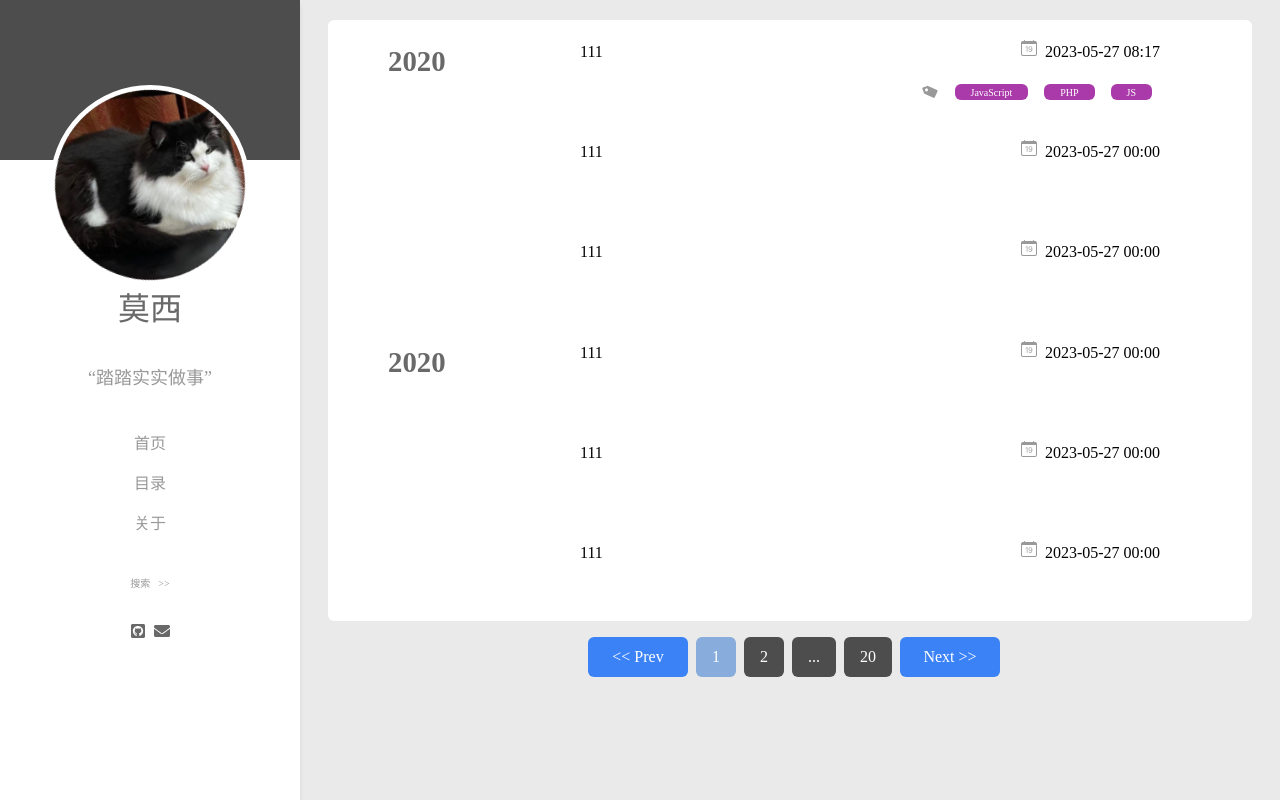
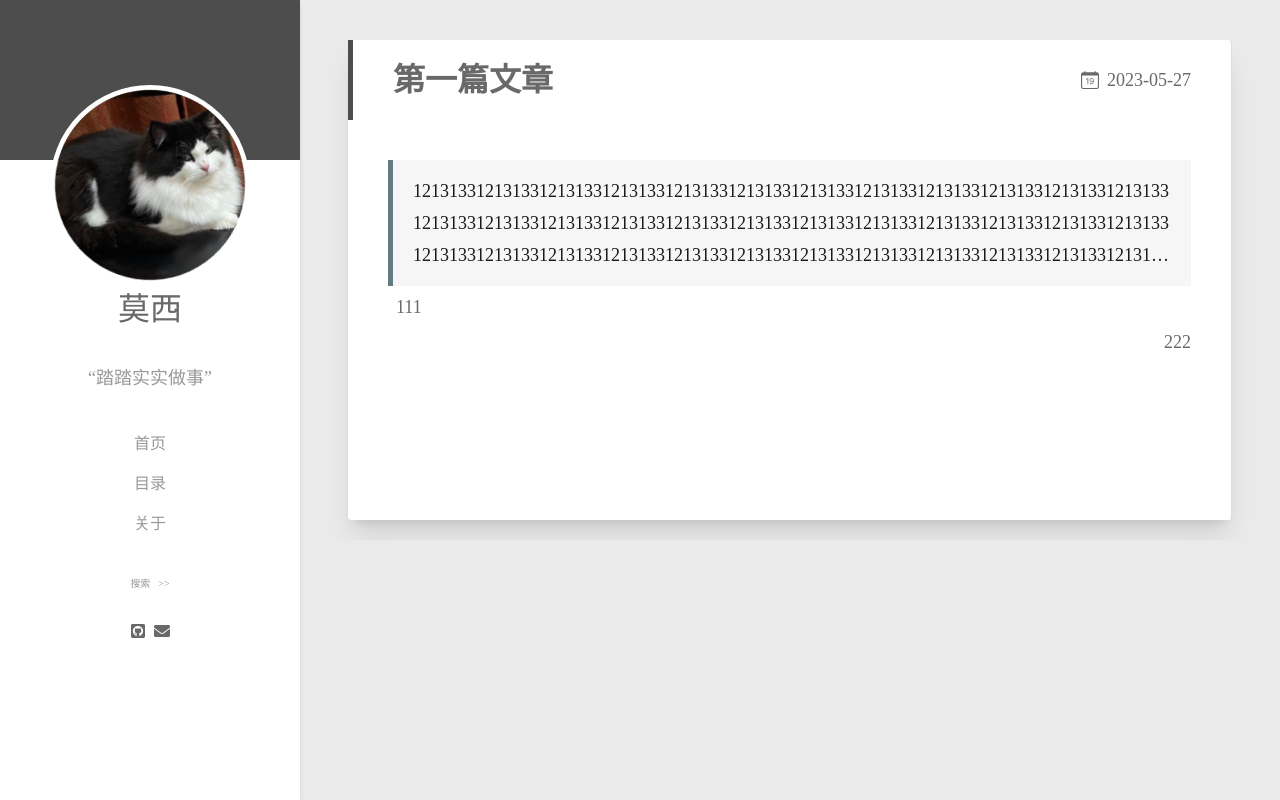
Before and after one commit to fwx5618177/simple_blog, a Next.js app: page / in a window 1280 px wide. Built offline with nearby package versions, Linux system fonts and the light colour scheme.

Commit message:
feat: add article post and block quote

```diff
--- a/src/app/list/page.tsx
+++ b/src/app/list/page.tsx
@@ -1,3 +1,19 @@
+"use client";
+
+import ArticleList from "@/components/ArticleList";
+import { useBase } from "@/contexts/BaseProvider";
+
 export default function Page() {
-  return <main className="overflow-auto">133</main>;
+  const { setIsMidOpen, isMidOpen } = useBase();
+
+  return (
+    <main
+      className="overflow-auto"
+      onClick={() => {
+        if (isMidOpen) setIsMidOpen(false);
+      }}
+    >
+      <ArticleList />
+    </main>
+  );
 }
--- a/src/app/page.tsx
+++ b/src/app/page.tsx
@@ -1,7 +1,7 @@
 "use client";
 
-import ArticleList from "@/components/ArticleList";
 import { useBase } from "@/contexts/BaseProvider";
+import MainPage from "@/views/Main";
 
 export default function Page() {
   const { setIsMidOpen, isMidOpen } = useBase();
@@ -13,7 +13,7 @@ export default function Page() {
         if (isMidOpen) setIsMidOpen(false);
       }}
     >
-      <ArticleList />
+      <MainPage />
     </main>
   );
 }
--- /dev/null
+++ b/src/components/ArticlePost/index.tsx
@@ -0,0 +1,25 @@
+import React, { FC } from "react";
+import Paper from "../Paper";
+import { PaperProps } from "../../../types/paper";
+
+const ArticlePost: FC<
+  PaperProps & {
+    blockquote?: string | React.ReactNode;
+  }
+> = ({ title, time, children, pageSize = "base", blockquote }) => {
+  return (
+    <Paper title={title} time={time} pageSize={pageSize}>
+      <div className="relative p-0 m-0">
+        <blockquote className="break-all px-[20px] w-full bg-blockQuote leading-8 py-[15px] mt-10 border-l-[5px] border-l-solid border-l-blockQuote text-lg text-fourth">
+          <p className="line-clamp-3">{blockquote}</p>
+        </blockquote>
+        <div className="m-2">{children}</div>
+        <div className="absolute right-0">
+          <footer>222</footer>
+        </div>
+      </div>
+    </Paper>
+  );
+};
+
+export default ArticlePost;
--- a/src/components/Paper/index.tsx
+++ b/src/components/Paper/index.tsx
@@ -7,9 +7,14 @@ const Paper: FC<PaperProps> = ({
   title = "title",
   time = new Date(),
   children,
+  pageSize = "base",
 }) => {
+  const size = `min-h-${pageSize}`;
+
   return (
-    <article className="shadow-xl min-h-[60vh] bg-paper m-5 border-default border-[1px] border-solid border-t-primary border-b-primary rounded-[4px] transition-all duration-700 ease">
+    <article
+      className={`shadow-xl ${size} bg-paper m-5 border-default border-[1px] border-solid border-l-0 border-t-0 border-t-primary border-b-primary rounded-[4px] transition-all duration-700 ease`}
+    >
       <header className="text-primary w-full h-[80px] border-secondary border-l-[5px] border-solid flex flex-row justify-between items-center px-10">
         <h1 className="font-bold text-title">{title}</h1>
         <a href="/">
--- /dev/null
+++ b/src/views/Main/index.tsx
@@ -0,0 +1,17 @@
+import ArticlePost from "@/components/ArticlePost";
+import Paper from "@/components/Paper";
+import dayjs from "dayjs";
+
+const MainPage = () => {
+  return (
+    <ArticlePost
+      title={"第一篇文章"}
+      time={dayjs().toString()}
+      blockquote={"1213133".repeat(10000)}
+    >
+      111
+    </ArticlePost>
+  );
+};
+
+export default MainPage;
--- a/tailwind.config.js
+++ b/tailwind.config.js
@@ -6,6 +6,9 @@ module.exports = {
     {
       pattern: /bg-.*/,
       variants: ["before"],
+    },
+    {
+      pattern: /(h-|min-h-).*/,
     },
   ],
   theme: {
@@ -19,6 +22,20 @@ module.exports = {
         info: "#14b8a6",
         debug: "#6b21a8",
         error: "#f44336",
+      },
+      height: {
+        sm: "50vh",
+        base: "65vh",
+        lg: "75vh",
+        xl: "85vh",
+        xxl: "90vh",
+      },
+      minHeight: {
+        sm: "50vh",
+        base: "60vh",
+        lg: "70vh",
+        xl: "80vh",
+        xxl: "90vh",
       },
       textColor: {
         default: "#fff",
@@ -50,9 +67,6 @@ module.exports = {
       fontFamily: {
         default: ["Roboto", "sans-serif"],
       },
-      borderColor: {
-        primary: "#d3d3d3",
-      },
       backgroundColor: {
         default: "#4d4d4d",
         primary: "#3b82f6",
@@ -66,6 +80,7 @@ module.exports = {
         paper: "#fff",
         dark: "#343437fa",
         light: "#fff",
+        blockQuote: "#f6f6f6",
       },
       transitionDuration: {
         800: "800ms",
@@ -77,6 +92,8 @@ module.exports = {
         default: "#ddd",
         primary: "#fff",
         secondary: "#4d4d4d",
+        fifth: "#d3d3d3",
+        blockQuote: "#657b83",
       },
     },
   },
--- a/types/paper.ts
+++ b/types/paper.ts
@@ -1,5 +1,8 @@
+type PaperPageSize = "sm" | "base" | "lg" | "xl";
+
 export interface PaperProps {
   title: string;
   time: string;
-  children: React.ReactNode;
+  children?: React.ReactNode;
+  pageSize?: PaperPageSize;
 }
```
